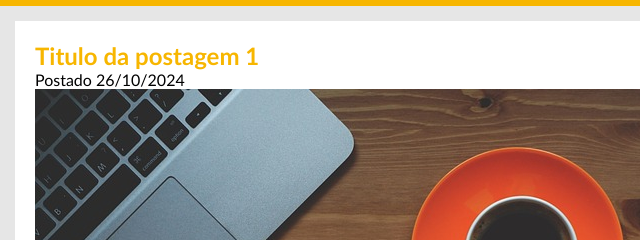
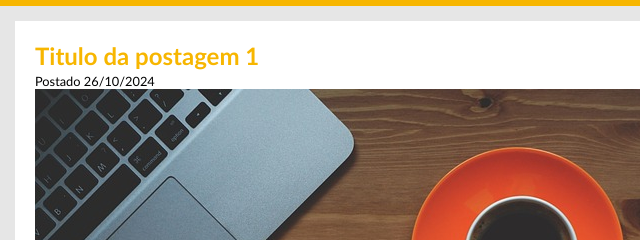
Before and after one commit to MaryPiva/TecBlog, a plain HTML site: page index.html in a window 1280 px wide. Shown: the part 131-371 px from the top of the page, 165-805 px from the left. Drawn offline with Linux system fonts and the light colour scheme.

Commit message:
Update index.html

```diff
--- a/index.html
+++ b/index.html
@@ -24,15 +24,16 @@
     </div>
     <div id="area-principal">
         <div id="area-postagens">
+
+            <!--abertura de postagem-->
            <div class="postagem">
             <h2>Titulo da postagem 1</h2>
-            <span>Postado 26/10/2024</span>
+            <span class="data-postagem">Postado 26/10/2024</span>
             <img src="img/imagem1.jpg" alt="">
             <p>Lorem ipsum dolor sit amet consectetur adipisicing elit. Quasi ducimus incidunt dolore dolorem odit voluptatibus nihil quo, accusantium eos. Ipsam quibusdam ducimus molestiae aut eius vero nobis, quasi tenetur nesciunt.</p>
             <a href="">Leia mais </a>
            </div>
-
-
+            <!--fechamento de postagem-->
 
 
         </div>
```
